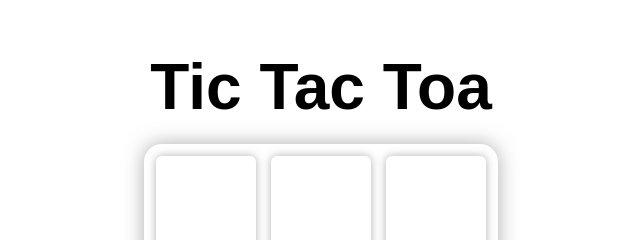
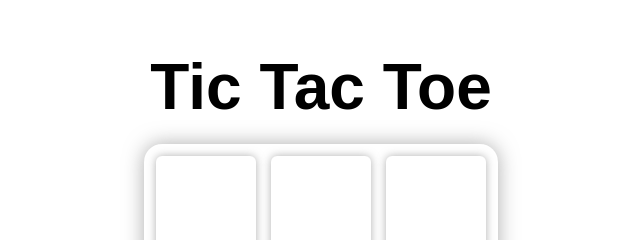
Before and after one commit to Manthan29-code/PRODIGY_WD_03, a plain HTML site: page index.html in a window 1280 px wide. Shown: the top 240 px of the page, 319-959 px from the left. Drawn offline with Linux system fonts and the light colour scheme.

Commit message:
final commit

```diff
--- a/index.html
+++ b/index.html
@@ -4,14 +4,14 @@
  <head>
     <meta charset="UTF-8">
     <meta name="viewport" content="width=device-width, initial-scale=1.0">
-    <title>Tic Tac Toa</title>
+    <title>Tic Tac Toe</title>
     <link rel="stylesheet" href="https://cdnjs.cloudflare.com/ajax/libs/font-awesome/6.7.2/css/all.min.css" integrity="sha512-Evv84Mr4kqVGRNSgIGL/F/aIDqQb7xQ2vcrdIwxfjThSH8CSR7PBEakCr51Ck+w+/U6swU2Im1vVX0SVk9ABhg==" crossorigin="anonymous" referrerpolicy="no-referrer" />
     <link rel="stylesheet" href="style.css">
     <script src="script.js" defer></script>
  </head>
  <body>
     <div class="main">
-        <h1 class="Heading">Tic Tac Toa</h1>
+        <h1 class="Heading">Tic Tac Toe</h1>
         <div class="board">
            <div class="cell" id="0_0"></div>
            <div class="cell" id="0_1"></div>
```
